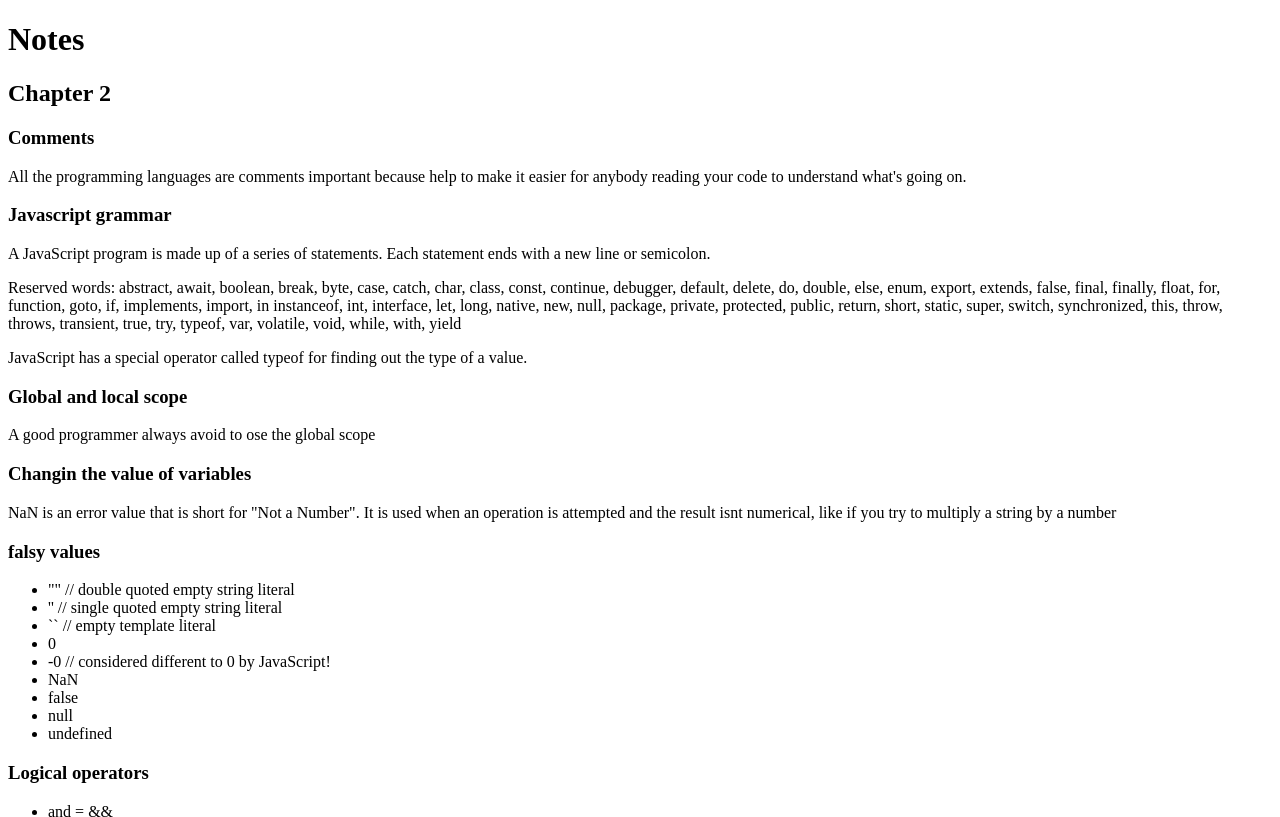
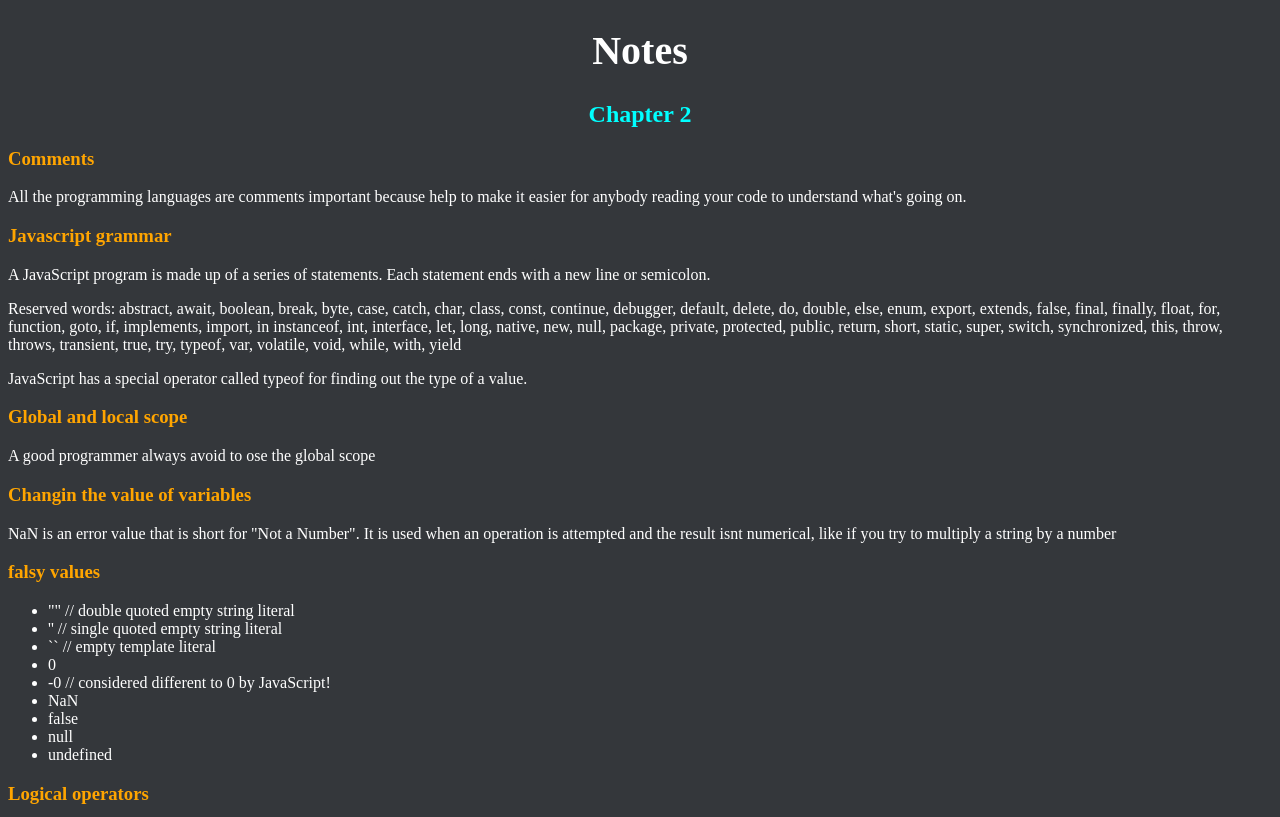
Before and after one commit to marcosamos/WDD-330, a plain HTML site: page week2/notes.html in a window 1280 px wide. Shown: the top 817 px of the page. Drawn offline with Linux system fonts and the light colour scheme.

Commit message:
ADDED STYLES

```diff
--- a/week1/styles.css
+++ b/week1/styles.css
@@ -5,7 +5,7 @@ body{
 }
 
 ul{
-    text-align: left;
+    text-align: left ;
     border: 1px solid white;
 
 }
--- a/week2/notes.html
+++ b/week2/notes.html
@@ -4,6 +4,7 @@
     <meta charset="UTF-8">
     <meta http-equiv="X-UA-Compatible" content="IE=edge">
     <meta name="viewport" content="width=device-width, initial-scale=1.0">
+    <link rel="stylesheet" href="style.css">
     <title>notes</title>
 </head>
 <body>
--- /dev/null
+++ b/week2/style.css
@@ -0,0 +1,18 @@
+body{
+    background-color: rgba(51, 54, 58, 0.992);
+    color: white;
+}
+
+h1{
+    text-align: center;
+    font-size: 40px;
+}
+
+h2{
+    text-align: center;
+    color: aqua;
+}
+
+h3{
+    color: orange;
+}
```
